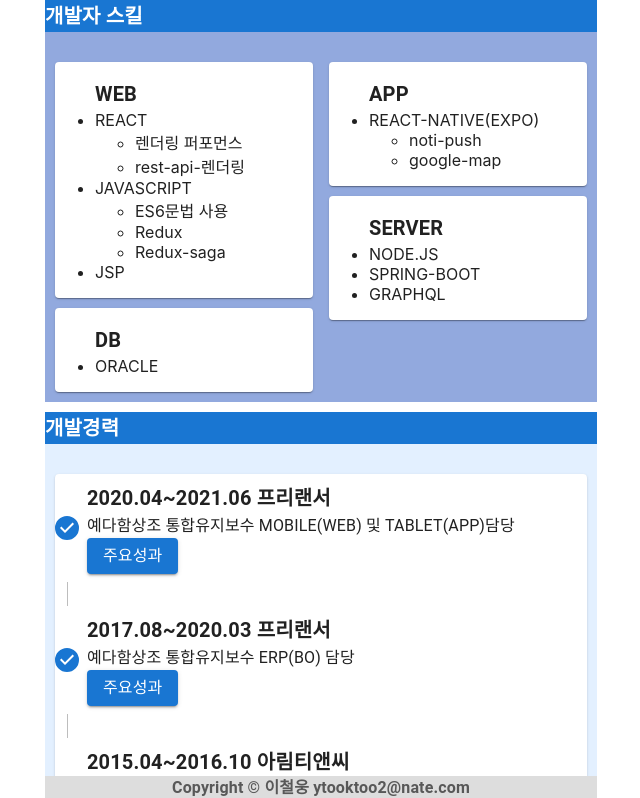
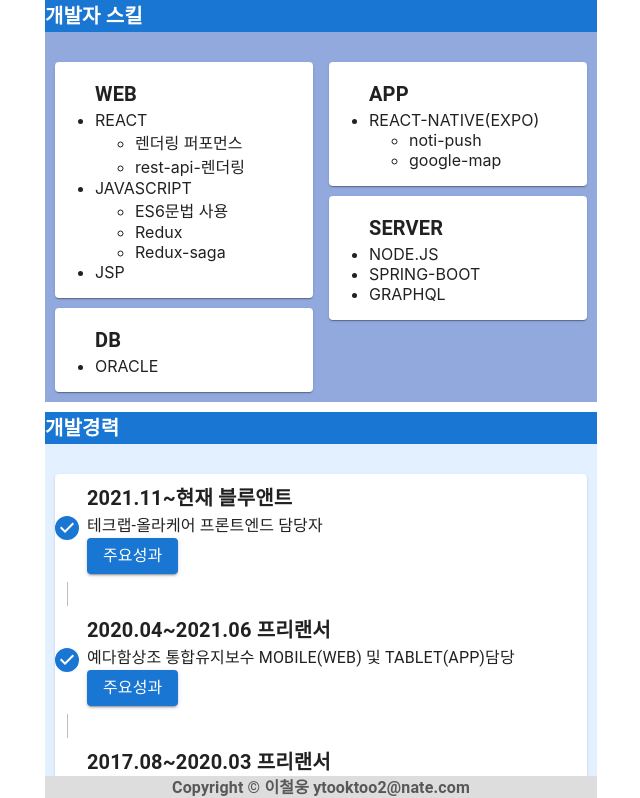
Before and after one commit to chulwoongLee/portfolio, a React (Create React App) app: page / in a window 1280 px wide. Shown: the top 798 px of the page, without its empty margins (319-959 px from the left). Built offline with nearby package versions, Linux system fonts and the light colour scheme.

Commit message:
블루엔트 추가

```diff
--- a/src/component/DevelopHistory.jsx
+++ b/src/component/DevelopHistory.jsx
@@ -2,6 +2,22 @@ import React, { Fragment, useState } from "react";
 import { Stepper, Step, StepLabel, Typography, Card, Button, Dialog, DialogTitle, DialogContent, TableContainer, Table, TableHead, TableBody, TableRow, TableCell, } from "@mui/material";
 import StickHeader from "./StickHeader";
 let settingData = [
+    {
+        "subject": "2021.11~현재 블루앤트", "contents": "테크랩-올라케어 프론트엔드 담당자",
+        "subContents": [
+            {
+                "subTitle": "이벤트 유입용 랜딩페이지 개발", "list": [
+                    "공통 디자인 개발로 모듈형 이벤트 페이지 개발",
+                    "매월 정기 이벤트 개발 진행"
+                ]
+            },
+            {
+                "subTitle": "올라케어 백오피스 리뉴얼", "list": [
+                    "병원,약국,운영 각 페이지 공통,컴포넌트 개발",
+                ]
+            },
+        ]
+    },
     {
         "subject": "2020.04~2021.06 프리랜서", "contents": "예다함상조 통합유지보수 MOBILE(WEB) 및 TABLET(APP)담당",
         "subContents": [
```
Also changed, not shown: src/img/chartExampleImg.png.
